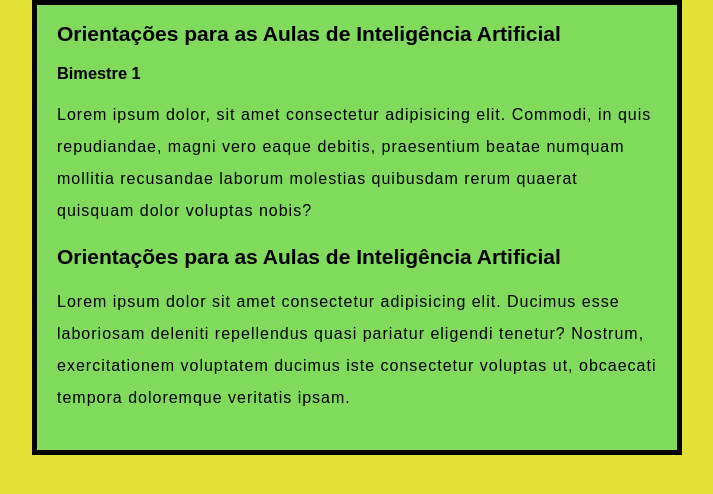
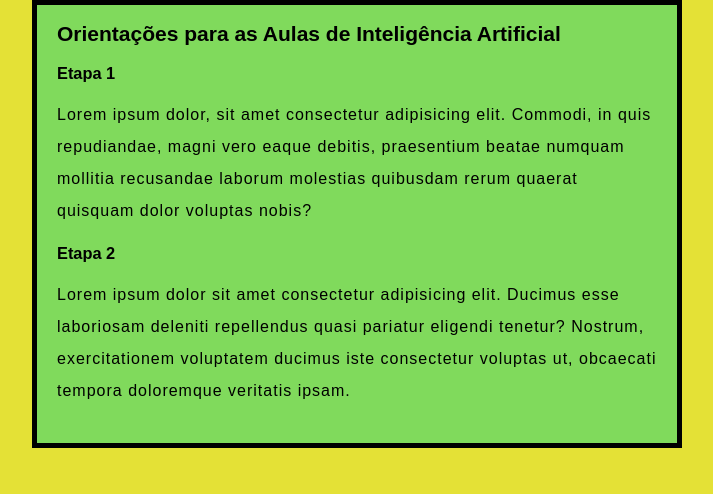
Before and after one commit to flaviojoliveira/python_IA, a plain HTML site: page ia/index.html in a window 1280 px wide. Shown: the whole page, without its empty margins (283-996 px from the left). Drawn offline with Linux system fonts and the light colour scheme.

Commit message:
Update index.html

```diff
--- a/ia/index.html
+++ b/ia/index.html
@@ -10,12 +10,12 @@
 <body>
     <h2>Orientações para as Aulas de Inteligência Artificial</h2>
 
-    <h3>Bimestre 1</h3>
+    <h3>Etapa 1</h3>
 
     <p>Lorem ipsum dolor, sit amet consectetur adipisicing elit. Commodi, in quis repudiandae, magni vero eaque debitis, praesentium beatae numquam mollitia recusandae laborum molestias quibusdam rerum quaerat quisquam dolor voluptas nobis?</p>
 
 
-    <h2>Orientações para as Aulas de Inteligência Artificial</h2>
+    <h3>Etapa 2</h3>
 
     <p>Lorem ipsum dolor sit amet consectetur adipisicing elit. Ducimus esse laboriosam deleniti repellendus quasi pariatur eligendi tenetur? Nostrum, exercitationem voluptatem ducimus iste consectetur voluptas ut, obcaecati tempora doloremque veritatis ipsam.</p>
 
```
